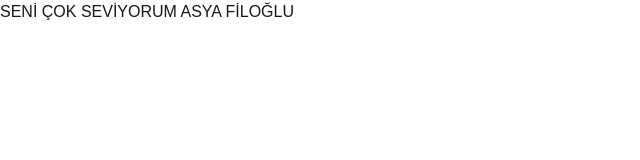
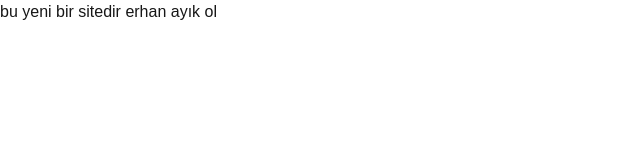
Before and after one commit to ibrahmflgl/ilk-deneme, a Next.js app: page / in a window 1280 px wide. Shown: the top 160 px of the page, without its empty margins (0-640 px from the left). Built offline with nearby package versions, Linux system fonts and the light colour scheme.

Commit message:
erhan
erhan

```diff
--- a/src/app/page.tsx
+++ b/src/app/page.tsx
@@ -1,3 +1,3 @@
 export default function Home() {
-  return <h1>SENİ ÇOK SEVİYORUM ASYA FİLOĞLU</h1>;
+  return <h1>bu yeni bir sitedir erhan ayık ol </h1>;
 }
```
